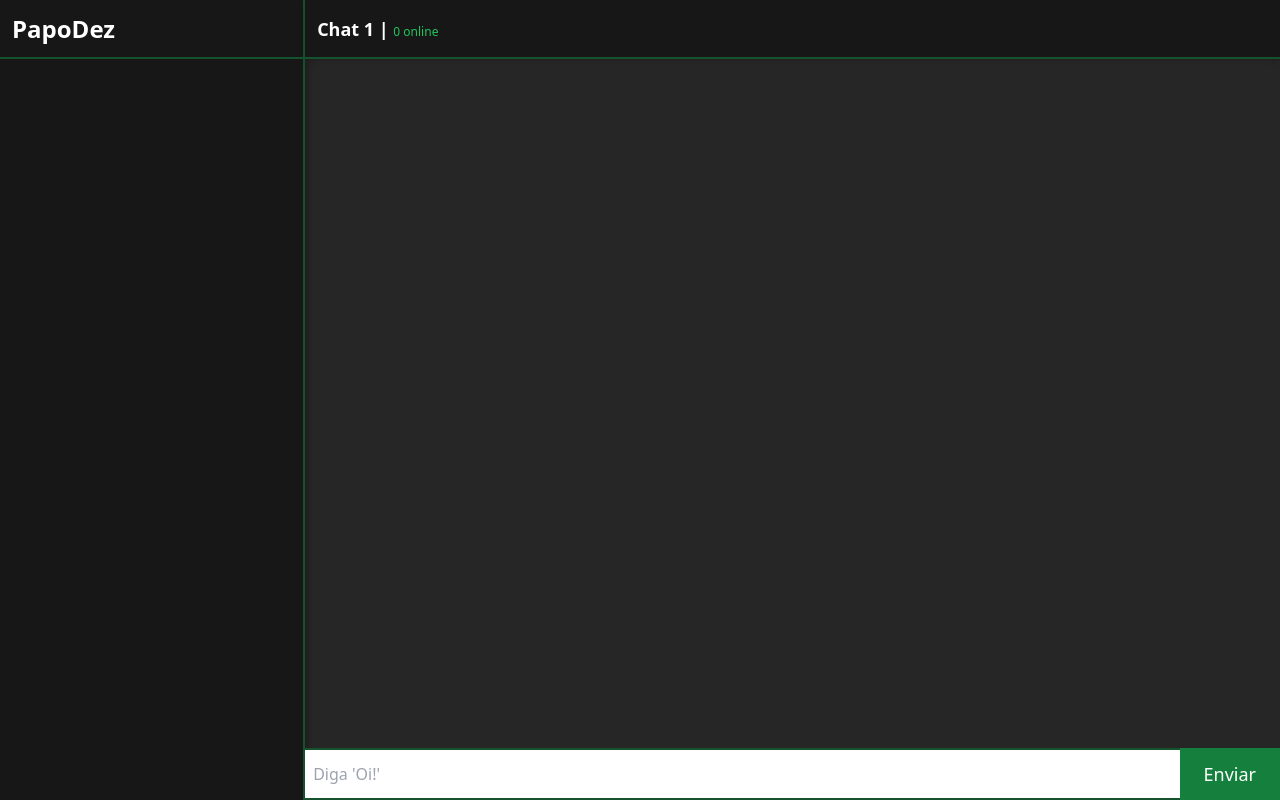
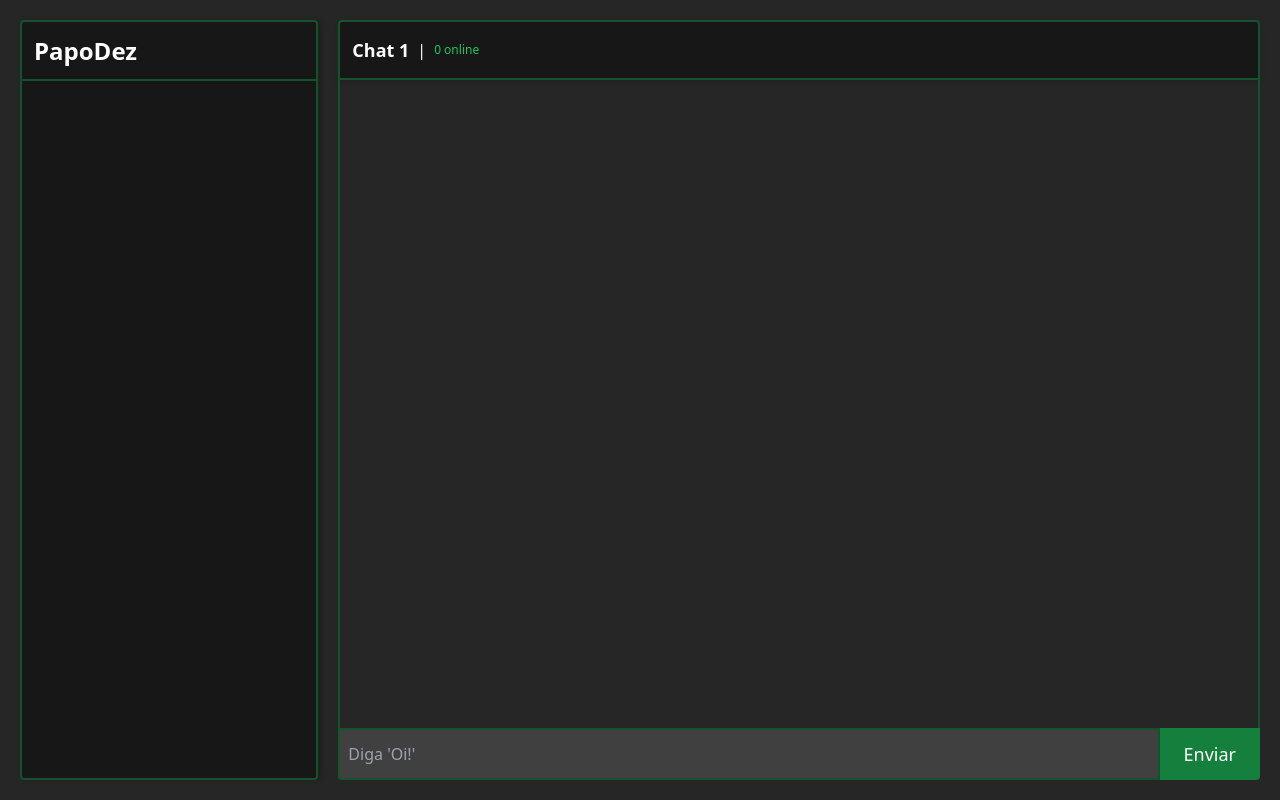
Before and after one commit to thalesmariiano/PapoDez, a website: page public/chat.html in a window 1280 px wide. Drawn offline with nearby package versions, Linux system fonts and the light colour scheme; files that its build step writes are made by us from their sources; no server answers.

Commit message:
styles updates

```diff
--- a/public/chat.html
+++ b/public/chat.html
@@ -29,35 +29,47 @@
 			.aside-shadow {
 				box-shadow: 3px 0px 5px rgba(0,0,0,.2)
 			}
+
+			.chat-default {
+				@apply flex justify-between items-center cursor-pointer p-4 border-b-2 border-green-900 bg-green-900/[.2]
+			}
+
+			.chat-active {
+				@apply flex justify-between items-center cursor-pointer p-4 border-b-2 border-green-900 bg-green-500/[.2]
+			}
     	}
 	</style>
 
 	<title>PapoDez</title>
 </head>
 <body>
-	<div class="w-full h-screen flex justify-start bg-neutral-800">
-		<aside class="w-[25rem] h-full md:flex flex-col border-r-2 border-green-900 bg-neutral-900 aside-shadow hidden">
+	<div class="w-full h-screen flex gap-x-5 justify-start bg-neutral-800 p-0 md:p-5">
+		<aside class="w-[25rem] h-full md:flex flex-col border-2 border-green-900 bg-neutral-900 aside-shadow rounded hidden">
 			<div class="w-full h-16 flex items-center px-3 border-b-2 border-green-900">
 				<h1 class="font-bold text-white text-2xl">PapoDez</h1>
 			</div>
 			<div class="w-full h-full">
 				<div id="me-container"></div>
-				<ul id="users-list">
+				<ul id="chats-list">
 
 				</ul>
 			</div>
 		</aside>
 		<div class="w-full h-full flex flex-col justify-start items-center">
-			<header class="w-full h-16 flex items-center py-3.5 px-3 border-b-2 border-green-900 bg-neutral-900 shadow-md">
-				<h1 class="text-white font-bold text-lg">Chat 1 | <span id="users-count" class="text-green-500 text-xs font-normal">0 online</span></h1>
+			<header class="w-full flex gap-x-2 h-16 flex items-center py-3.5 px-3 border-2 border-green-900 bg-neutral-900 shadow-md rounded-t">
+				<h1 id="chat-name" class="text-white font-bold text-lg">Chat 1 </h1>
+				<span class="text-white">|</span>
+				<span id="users-count" class="text-green-500 text-xs font-normal">0 online</span>
 			</header>
-			<div id="chat-container" class="w-full h-full p-2 flex flex-col justify-start items-start overflow-y-scroll scroll-smooth">
+
+			<div id="chat-container" class="w-full h-full border-x-2 border-green-900 p-2 flex flex-col justify-start items-start overflow-y-scroll scroll-smooth">
 
 			</div>
+
 			<div class="w-full">
 				<form action="/" method="POST">
-					<div class="w-full flex">
-						<input class="w-full p-2 py-3 border-y-2 border-green-900" name="user-msg" placeholder="Diga 'Oi!'" autocomplete="off">
+					<div class="w-full flex overflow-hidden rounded-b">
+						<input class="w-full p-2 py-3 border-2 border-green-900 bg-neutral-700 text-white" name="user-msg" placeholder="Diga 'Oi!'" autocomplete="off">
 						<button class="px-6 py-1 text-lg text-white bg-green-700" type="submit">Enviar</button>
 					</div>
 				</form>
```
